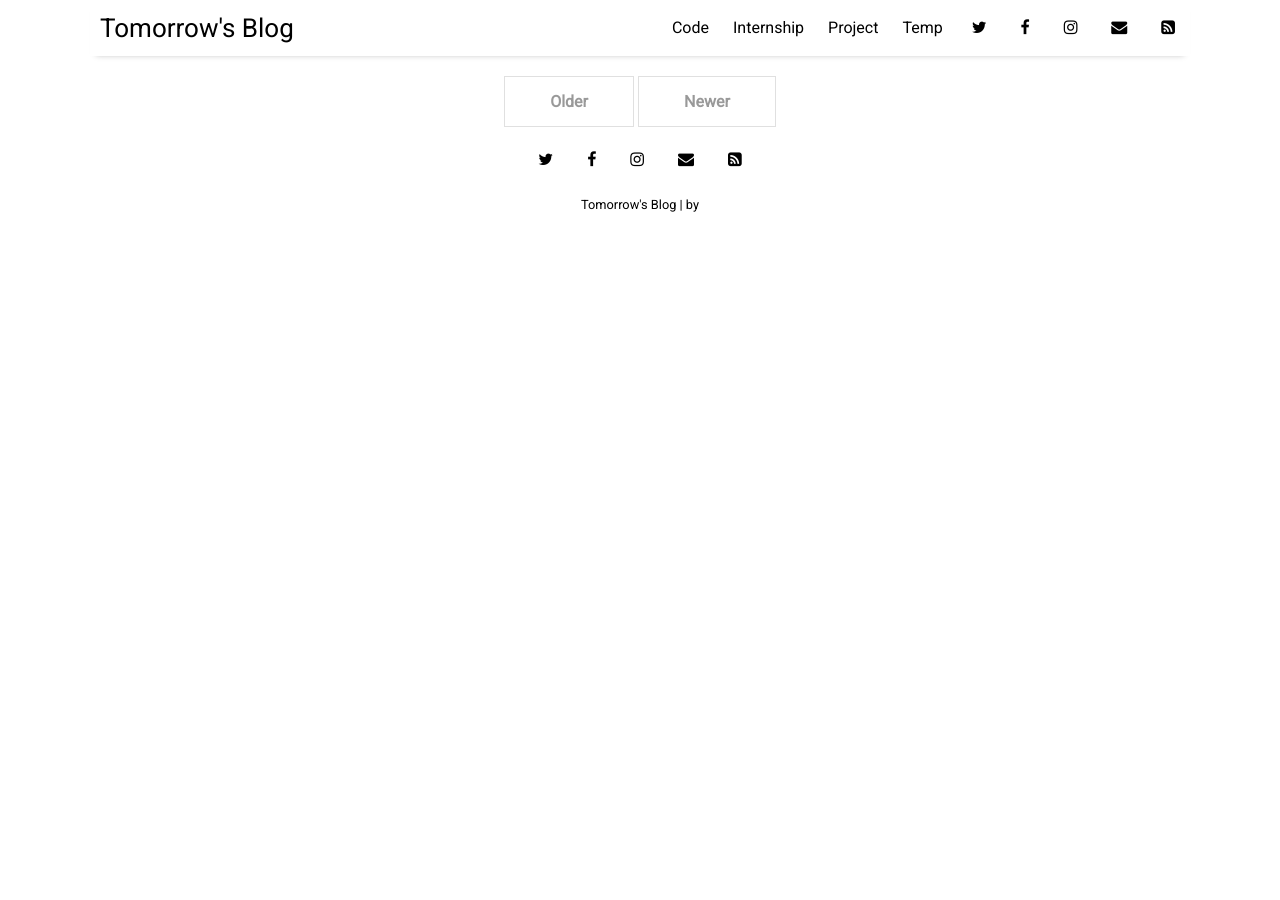
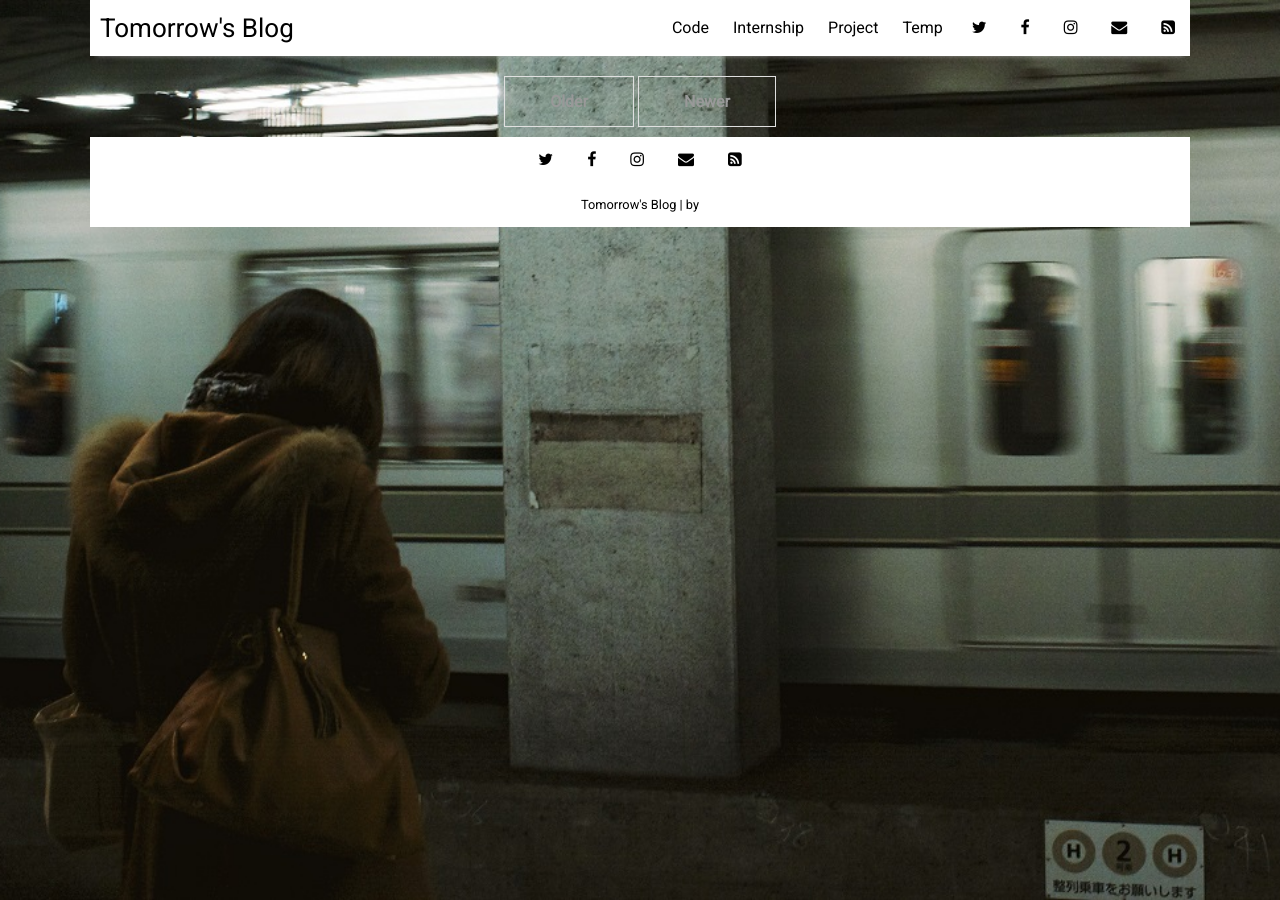
Before and after one commit to zjmzjm606/zjmzjm606.github.io, a Jekyll site: the page built from index.markdown, in a window 1280 px wide. Built offline with Jekyll 4.4.1, drawn with Linux system fonts in a browser that asks for light colours; nearby versions of some CDN libraries; the list of posts is cut into pages by our own code.

Commit message:
Update main.scss

```diff
--- a/assets/css/main.scss
+++ b/assets/css/main.scss
@@ -1,7 +1,7 @@
 ---
 ---
 body {
-    background: url('/assets/images/background.jpg') no-repeat center center fixed;
+    background: url('/assets/img/background.jpg') no-repeat center center fixed;
     background-size: cover;
 }
 
```
